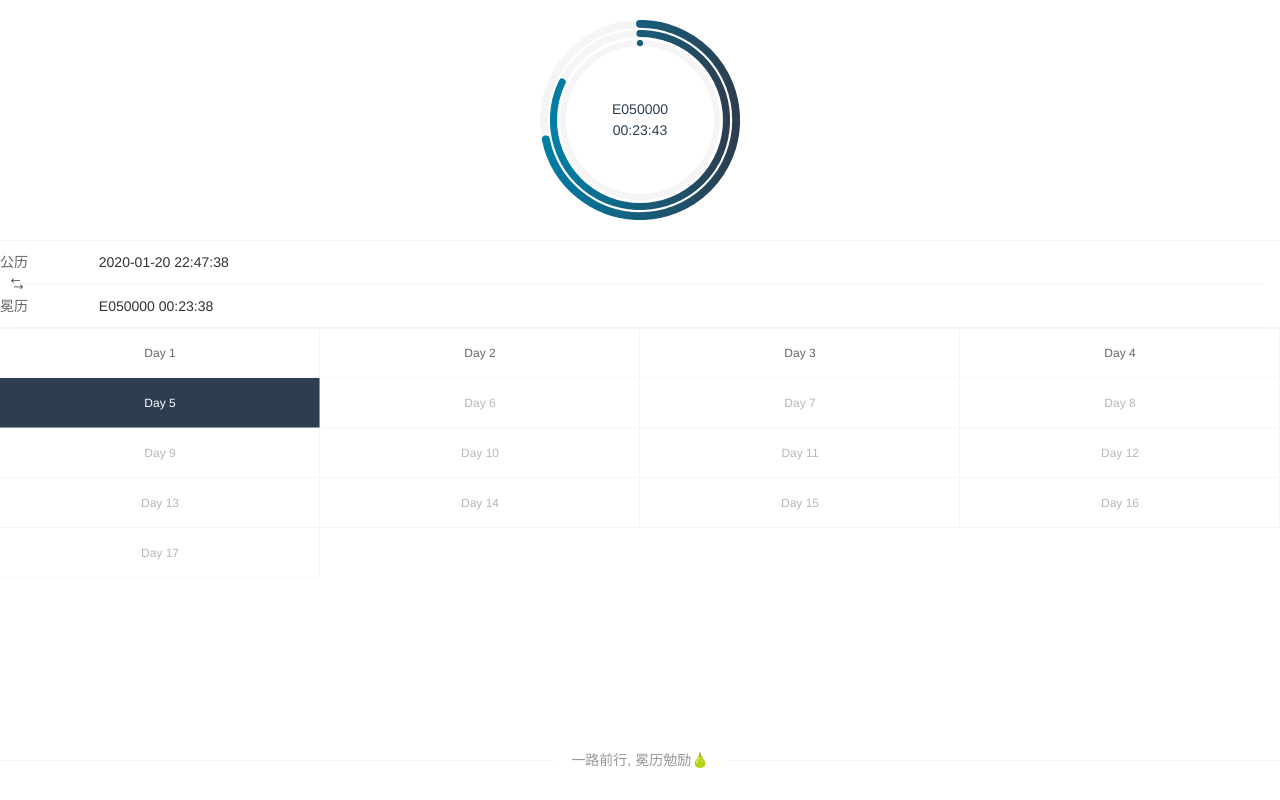
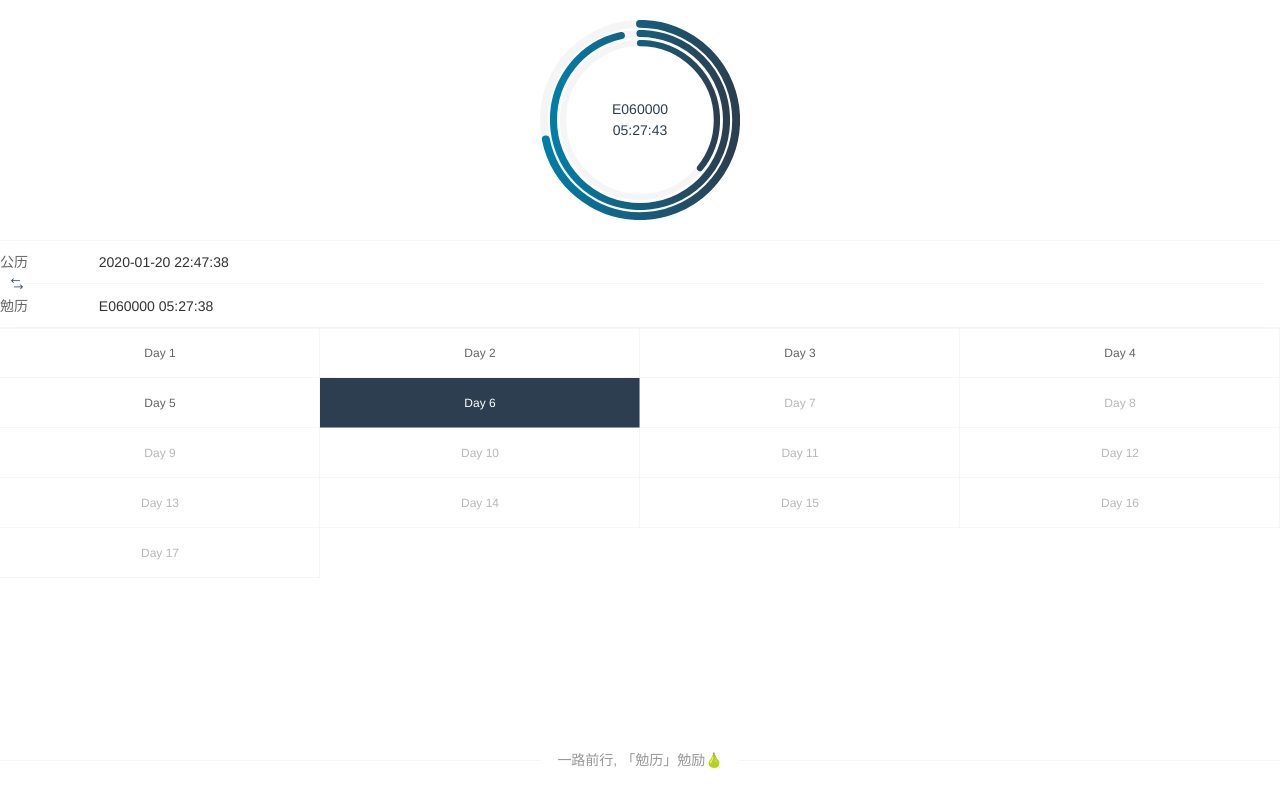
Before and after one commit to EmiyaYang/playground, a Vue app: page / in a window 1280 px wide. Built offline with nearby package versions, Linux system fonts and the light colour scheme.

Commit message:
fix: date-range

```diff
--- a/src/App.vue
+++ b/src/App.vue
@@ -21,13 +21,15 @@
       </van-grid>
     </section>
 
-    <van-divider class="app-footer">一路前行, 冕历勉励🍐</van-divider>
+    <van-divider class="app-footer"
+      >一路前行, 「{{ appTitle }}」勉励🍐</van-divider
+    >
   </div>
 </template>
 
 <script lang="ts">
 import { Component, Vue } from "vue-property-decorator";
-import { YMoment, TimeUnit } from "./utils";
+import { YMoment, TimeUnit, appTitle } from "./utils";
 import Clock from "@/components/Clock.vue";
 import Converter from "@/components/Converter.vue";
 
@@ -43,7 +45,13 @@ export default class App extends Vue {
   timer: number = 0;
   moment: YMoment = new YMoment();
 
+  get appTitle() {
+    return appTitle;
+  }
+
   created() {
+    document.title = appTitle;
+
     this.timer = setInterval(() => {
       const moment = new YMoment();
 
--- a/src/components/Converter.vue
+++ b/src/components/Converter.vue
@@ -4,6 +4,8 @@
       <van-datetime-picker
         class="picker"
         v-model="currentDate"
+        :min-date="minDate"
+        :max-date="maxDate"
         @cancel="handleCancel"
         @confirm="handleConfirm"
         type="datetime"
@@ -15,7 +17,7 @@
         label="公历"
         @click="commonDatePickerVisible = true"
       />
-      <van-field v-model="yDate" label="冕历" readonly />
+      <van-field v-model="yDate" :label="appTitle" readonly />
       <van-icon class="converter-main__icon" name="exchange" />
     </van-cell-group>
   </section>
@@ -24,7 +26,7 @@
 <script lang="ts">
 import { Component, Prop, Vue } from "vue-property-decorator";
 import moment from "moment";
-import { format, YMoment } from "../utils";
+import { format, YMoment, appTitle, START_TIMESTAMP } from "../utils";
 
 @Component
 export default class Converter extends Vue {
@@ -37,6 +39,18 @@ export default class Converter extends Vue {
   commonDate = "";
 
   yDate = "";
+
+  get minDate() {
+    return new Date(START_TIMESTAMP);
+  }
+
+  get maxDate() {
+    return new Date("2100-10-10");
+  }
+
+  get appTitle() {
+    return appTitle;
+  }
 
   handleCancel() {
     this.commonDatePickerVisible = false;
--- a/src/utils/index.ts
+++ b/src/utils/index.ts
@@ -1,5 +1,7 @@
 // 纪元开始时间戳
-export const START_TIMESTAMP = 1579478400000;
+export const START_TIMESTAMP = 1579449600000;
+
+export const appTitle = "勉历";
 
 export enum MonthSymbol {
   E = 0,
```
